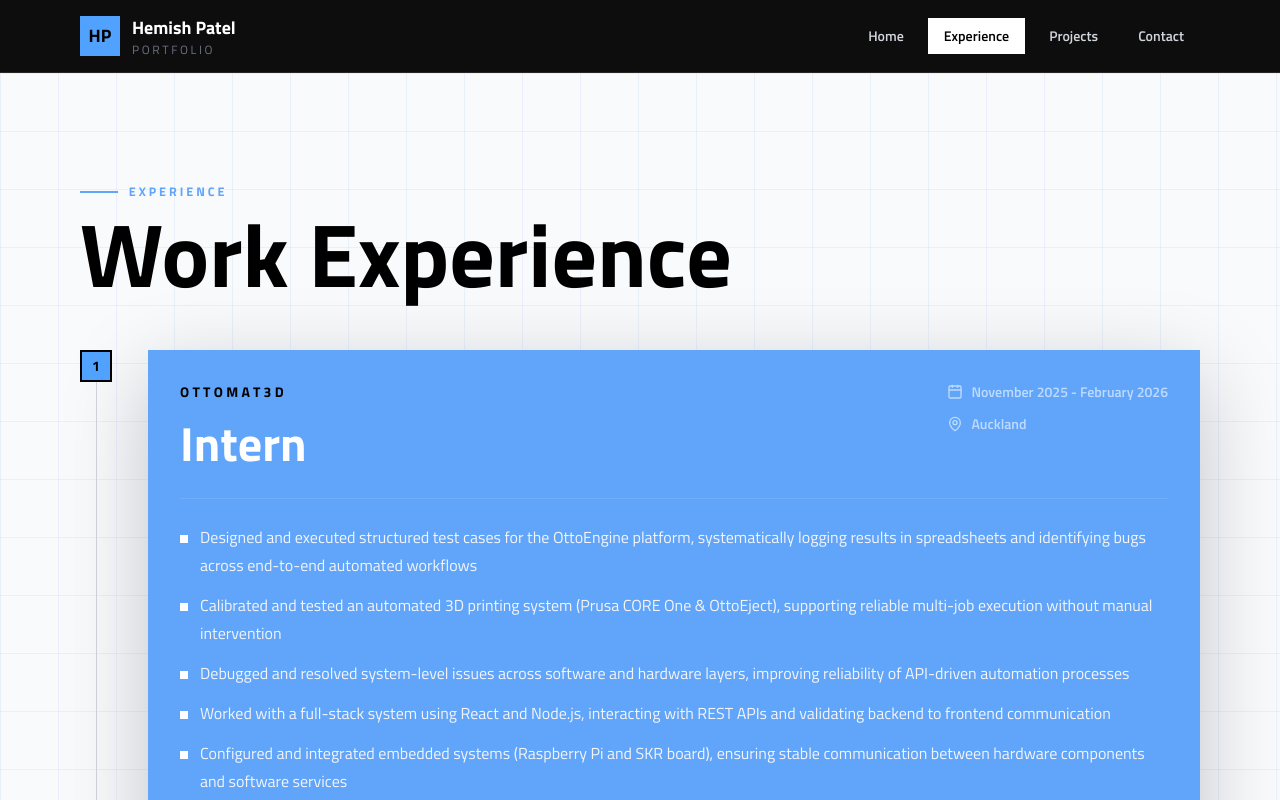
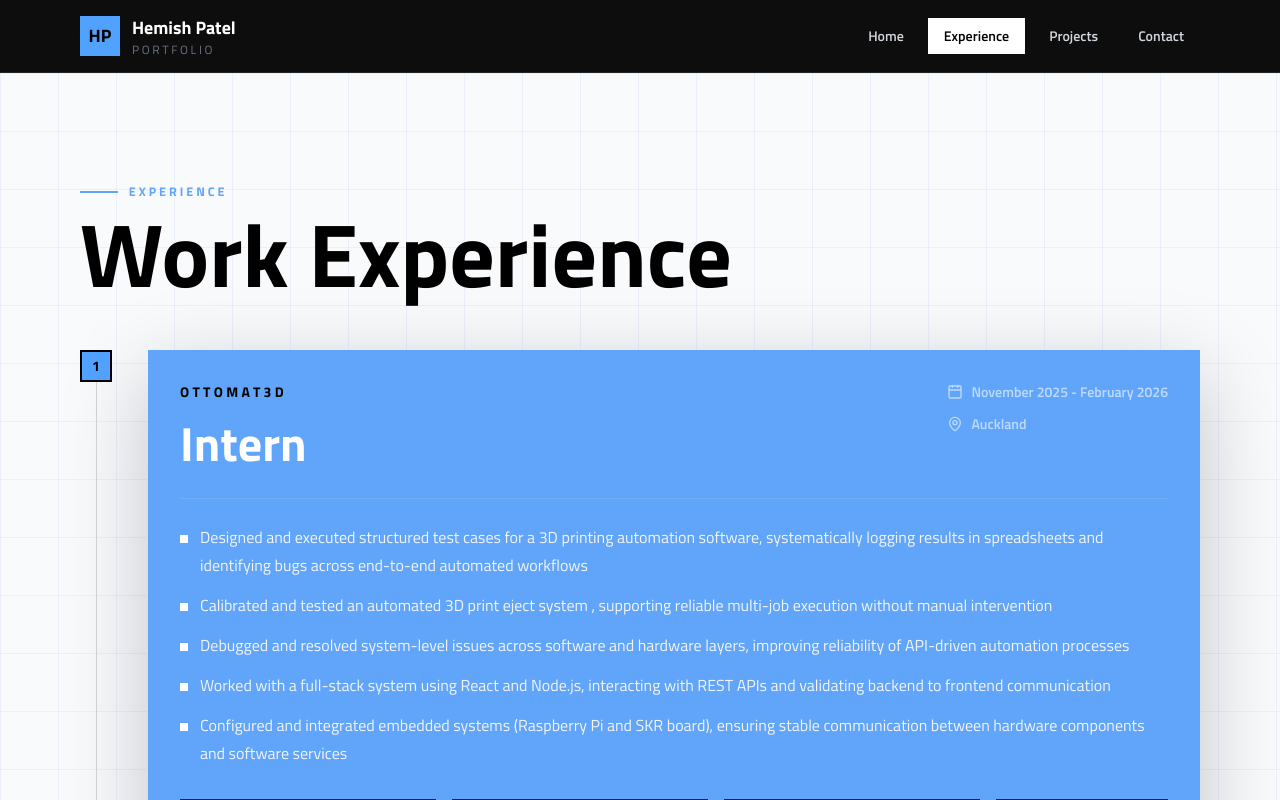
Before and after one commit to hemish-patel5/portfolio, a React (Vite) app: page /experience in a window 1280 px wide. Shown: the top 800 px of the page. Built offline with nearby package versions, Linux system fonts and the light colour scheme.

Commit message:
Updated job description

```diff
--- a/src/data/work.js
+++ b/src/data/work.js
@@ -5,8 +5,8 @@ export const experiences = [
     company: "OTTOMAT3D",
     location: "Auckland",
     description: [
-      "Designed and executed structured test cases for the OttoEngine platform, systematically logging results in spreadsheets and identifying bugs across end-to-end automated workflows",
-      "Calibrated and tested an automated 3D printing system (Prusa CORE One & OttoEject), supporting reliable multi-job execution without manual intervention",
+      "Designed and executed structured test cases for a 3D printing automation software, systematically logging results in spreadsheets and identifying bugs across end-to-end automated workflows",
+      "Calibrated and tested an automated 3D print eject system , supporting reliable multi-job execution without manual intervention",
       "Debugged and resolved system-level issues across software and hardware layers, improving reliability of API-driven automation processes",
       "Worked with a full-stack system using React and Node.js, interacting with REST APIs and validating backend to frontend communication",
       "Configured and integrated embedded systems (Raspberry Pi and SKR board), ensuring stable communication between hardware components and software services",
```
